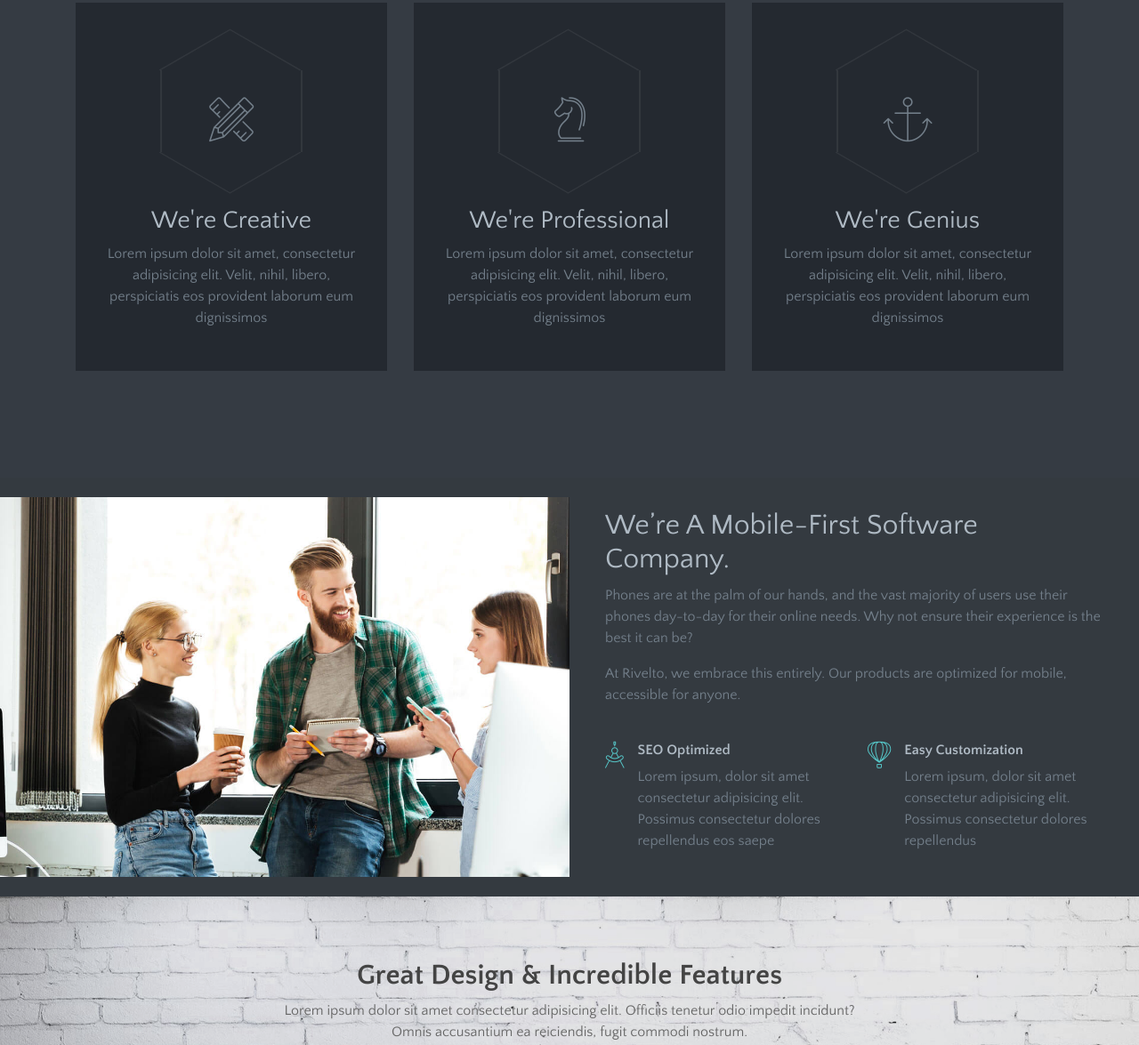
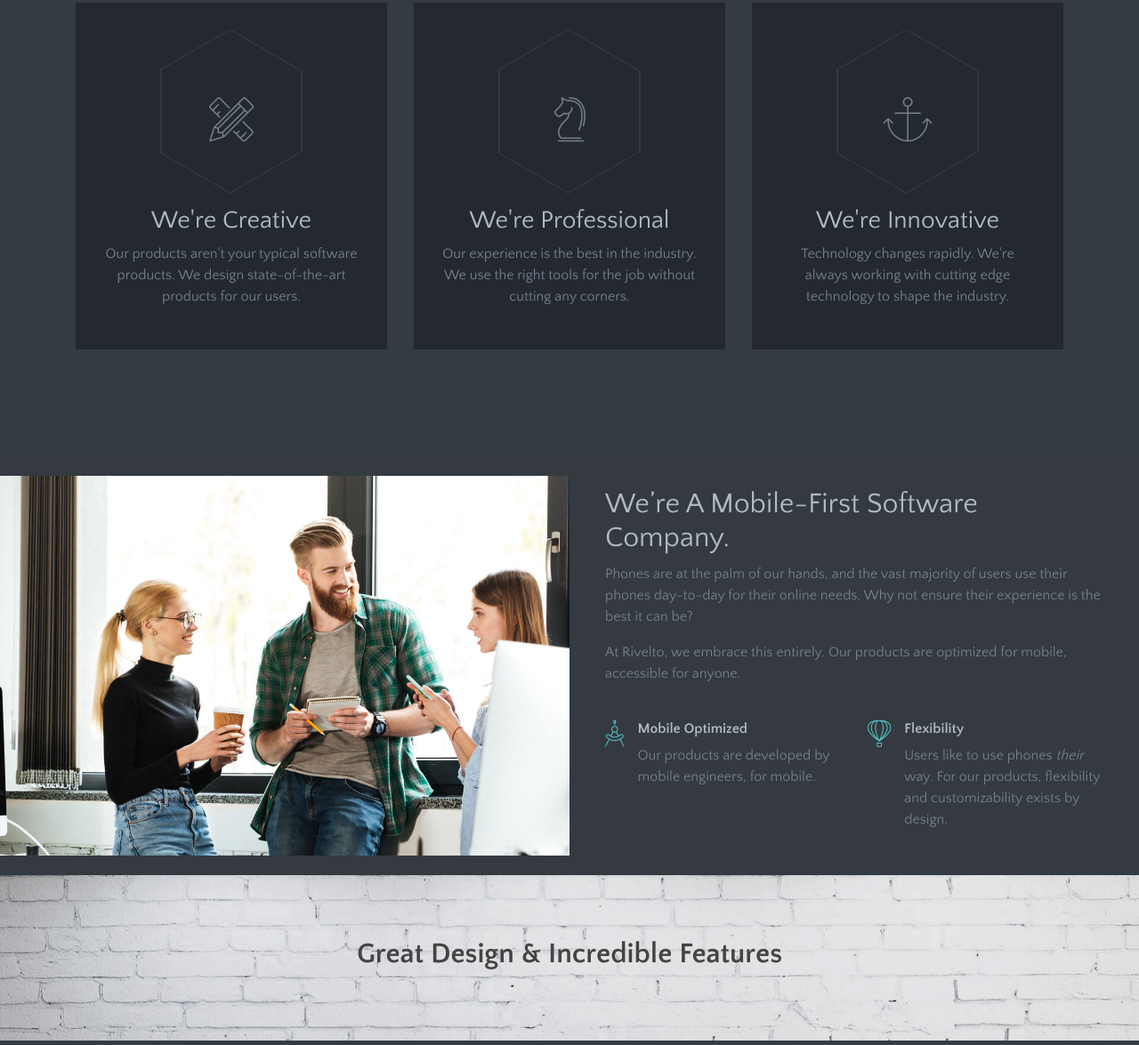
Before and after one commit to joshsodolak/Rivelto-Site, a plain HTML site: page index.html in a window 1280 px wide. Shown: the part 1096-2271 px from the top of the page at 89% size. Drawn offline with Linux system fonts and the light colour scheme; some packages are replaced by stand-ins of ours; files whose address does not match are found by name; a web font is replaced by a local one.

Commit message:
Wrap up remaining changes

```diff
--- a/index.html
+++ b/index.html
@@ -162,8 +162,7 @@ End Sticky Navigation
 					<!-- Express About Yourself -->
 					<div class="content text-center">
 						<h3 class="ddd">We're Creative</h3>
-						<p>Lorem ipsum dolor sit amet, consectetur adipisicing elit. Velit, nihil, libero, perspiciatis eos
-							provident laborum eum dignissimos</p>
+						<p>Our products aren't your typical software products. We design state-of-the-art products for our users.</p>
 					</div>
 				</div>
 			</div>
@@ -178,8 +177,7 @@ End Sticky Navigation
 					<!-- Express About Yourself -->
 					<div class="content text-center">
 						<h3>We're Professional</h3>
-						<p>Lorem ipsum dolor sit amet, consectetur adipisicing elit. Velit, nihil, libero, perspiciatis eos
-							provident laborum eum dignissimos</p>
+						<p>Our experience is the best in the industry. We use the right tools for the job without cutting any corners.</p>
 					</div>
 				</div>
 			</div>
@@ -193,9 +191,8 @@ End Sticky Navigation
 					</div>
 					<!-- Express About Yourself -->
 					<div class="content text-center">
-						<h3>We're Genius</h3>
-						<p>Lorem ipsum dolor sit amet, consectetur adipisicing elit. Velit, nihil, libero, perspiciatis eos
-							provident laborum eum dignissimos</p>
+						<h3>We're Innovative</h3>
+						<p>Technology changes rapidly. We're always working with cutting edge technology to shape the industry.</p>
 					</div>
 				</div>
 			</div>
@@ -223,9 +220,8 @@ End Sticky Navigation
 									<i class="tf-circle-compass"></i>
 								</div>
 								<div class="media-body">
-									<h4 class="media-heading">SEO Optimized</h4>
-									<p>Lorem ipsum, dolor sit amet consectetur adipisicing elit. Possimus consectetur dolores repellendus
-										eos saepe</p>
+									<h4 class="media-heading">Mobile Optimized</h4>
+									<p>Our products are developed by mobile engineers, for mobile.</p>
 								</div>
 							</div>
 						</div>
@@ -235,8 +231,8 @@ End Sticky Navigation
 									<i class="tf-hotairballoon"></i>
 								</div>
 								<div class="media-body">
-									<h4 class="media-heading">Easy Customization</h4>
-									<p>Lorem ipsum, dolor sit amet consectetur adipisicing elit. Possimus consectetur dolores repellendus
+									<h4 class="media-heading">Flexibility</h4>
+									<p>Users like to use phones <em>their</em> way. For our products, flexibility and customizability exists by design.
 									</p>
 								</div>
 							</div>
@@ -256,8 +252,6 @@ Start Call To Action
 		<div class="row">
 			<div class="col-md-12 text-center">
 				<h2>Great Design & Incredible Features</h2>
-				<p>Lorem ipsum dolor sit amet consectetur adipisicing elit. Officiis tenetur odio impedit incidunt? <br> Omnis accusantium ea reiciendis, fugit commodi nostrum.</p>
-				<!-- <a href="contact.html" class="btn btn-main">Start a project with us</a> -->
 			</div>
 		</div> <!-- End row -->
 	</div> <!-- End container -->
```
